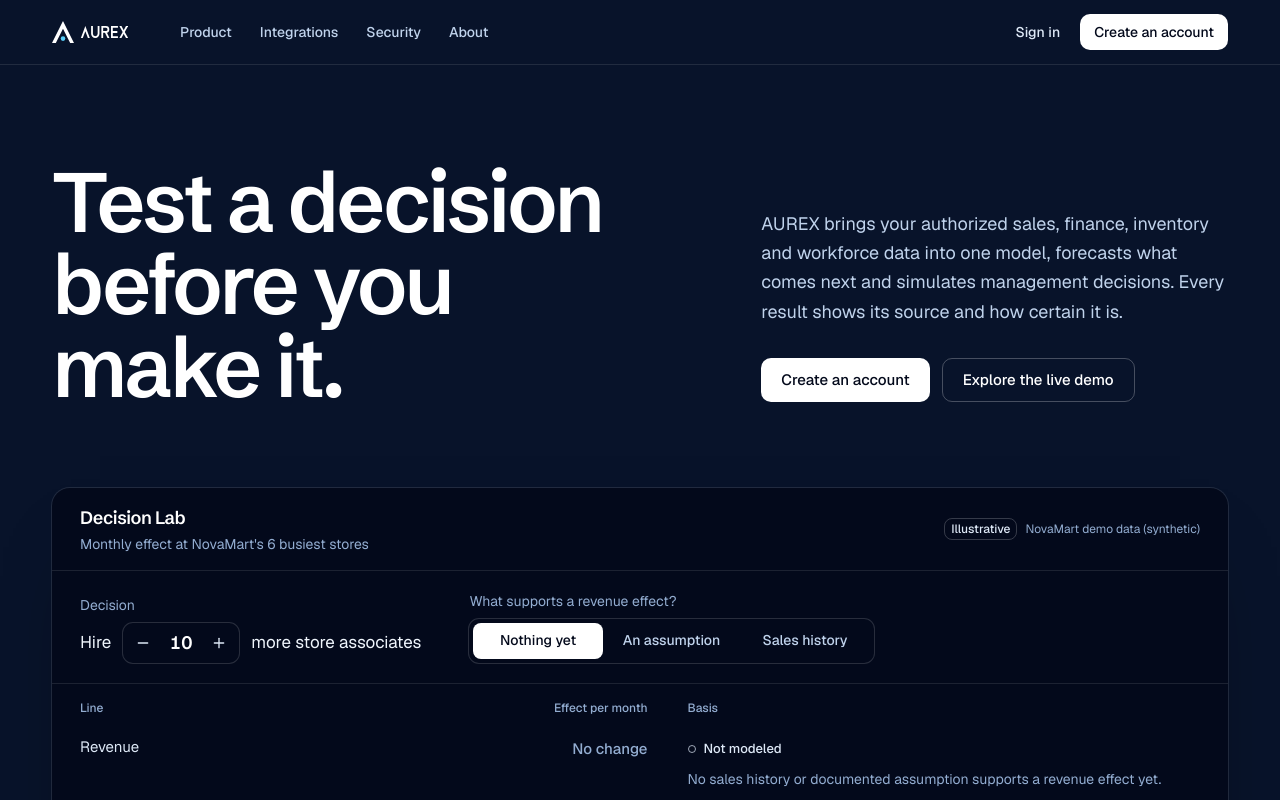
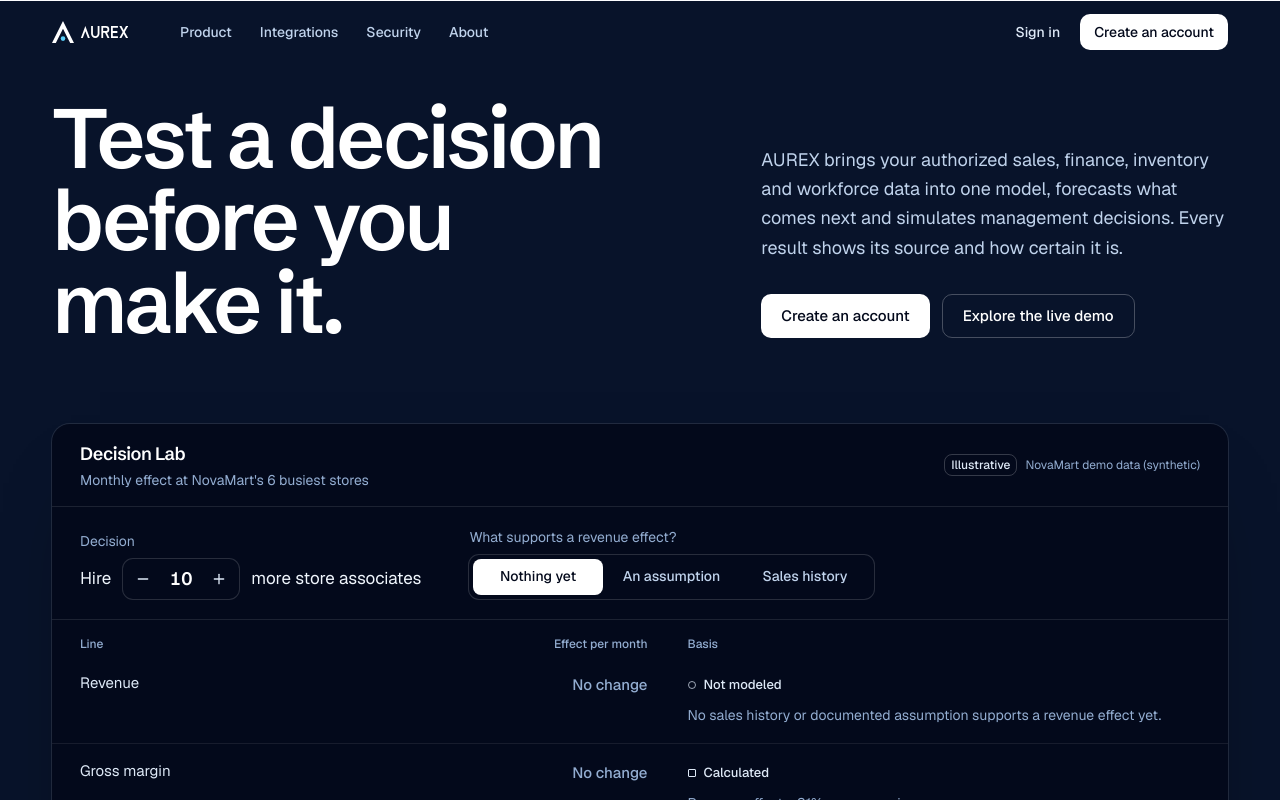
Before and after one commit to Lokendar08/aurex, a Next.js app in the folder frontend/: page / in a window 1280 px wide. Shown: the top 800 px of the page. Built offline with nearby package versions, Linux system fonts and the light colour scheme.

Commit message:
Add sticky header with scroll effect
Implement sticky header behavior that changes style on scroll.

```diff
--- a/frontend/src/components/marketing/site-header.tsx
+++ b/frontend/src/components/marketing/site-header.tsx
@@ -1,6 +1,10 @@
+"use client";
+
 import Link from "next/link";
+import { useEffect, useState } from "react";
 
 import { AurexLogo } from "@/components/brand/logo";
+import { cn } from "@/lib/utils";
 
 import { SIGN_IN_HREF, SIGN_UP_HREF } from "./content";
 import { Container, CtaLink } from "./primitives";
@@ -17,9 +21,27 @@ export function SkipLink() {
   );
 }
 
+/**
+ * Sticky header that floats transparent over the dark hero and settles into a blurred solid bar once the page
+ * has scrolled. Its negative bottom margin lets the first section run underneath it.
+ */
 export function SiteHeader() {
+  const [scrolled, setScrolled] = useState(false);
+
+  useEffect(() => {
+    const update = () => setScrolled(window.scrollY > 24);
+    update();
+    window.addEventListener("scroll", update, { passive: true });
+    return () => window.removeEventListener("scroll", update);
+  }, []);
+
   return (
-    <header className="sticky top-0 z-40 border-b border-white/10 bg-navy-900 text-white">
+    <header
+      className={cn(
+        "sticky top-0 z-40 -mb-16 border-b text-white transition-[background-color,border-color,backdrop-filter] duration-300",
+        scrolled ? "border-white/10 bg-navy-950/95 backdrop-blur-xl" : "border-transparent bg-transparent",
+      )}
+    >
       <Container className="flex h-16 items-center gap-6 lg:gap-10">
         <Link
           href="/"
```
